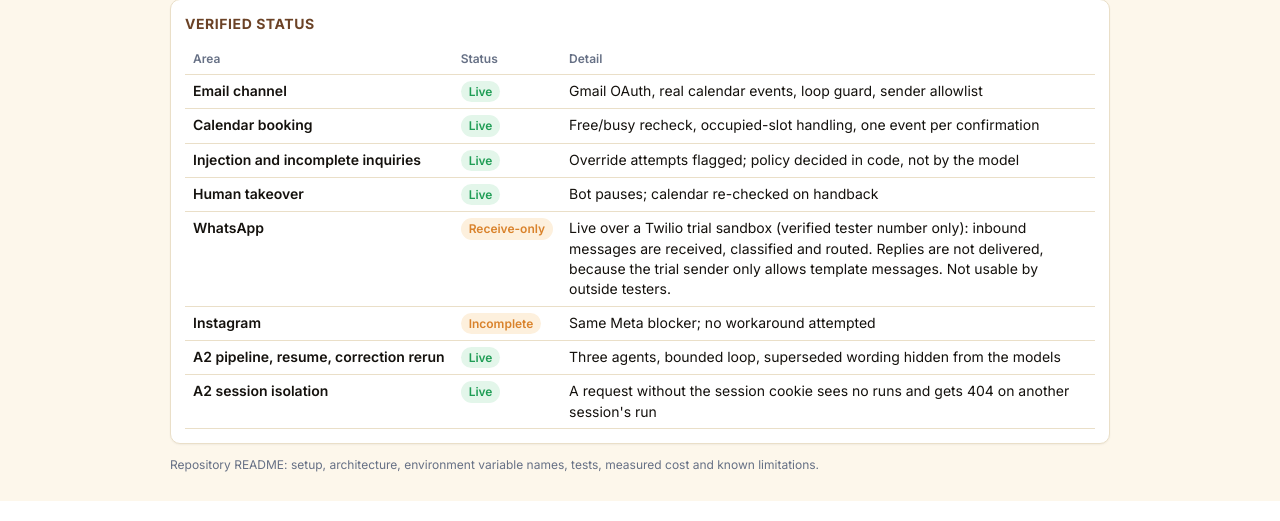
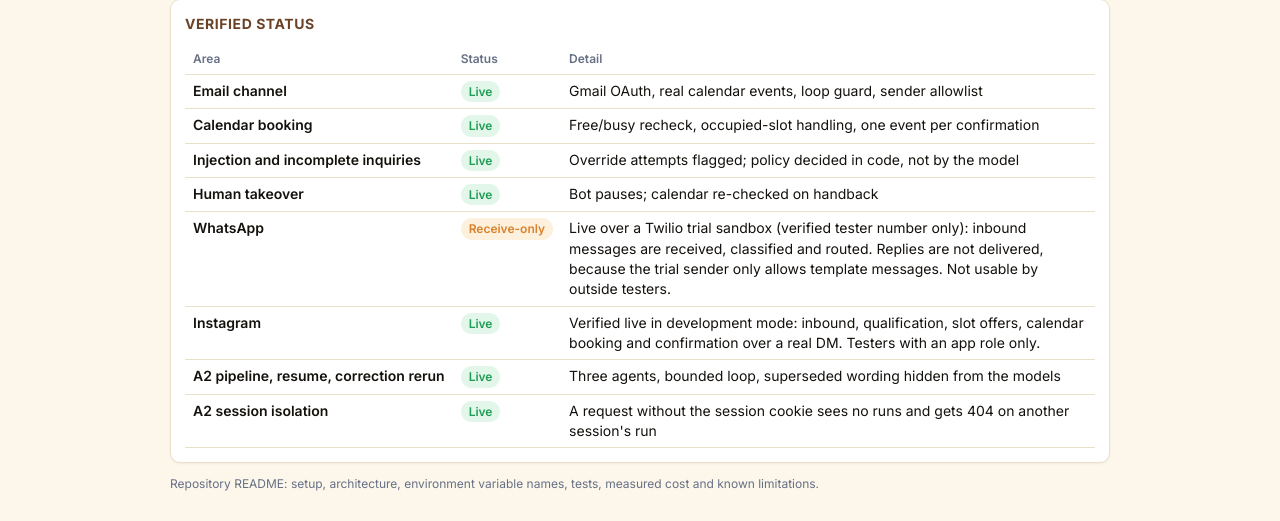
Before and after one commit to pranay-eligeti/mudita-assignments, a FastAPI app: page / in a window 1280 px wide. Shown: the part 608-1129 px from the top of the page. Run offline with FastAPI, Linux system fonts and the light colour scheme; some libraries are stand-ins or nearby versions.

Commit message:
Update Instagram status from Incomplete to Live
Co-Authored-By: Claude Sonnet 5.5 <noreply@anthropic.com>
Claude-Session: https://claude.ai/code/session_016VaLcTbw6fZRaUFpaM585f

```diff
--- a/app/templates/index.html
+++ b/app/templates/index.html
@@ -16,7 +16,7 @@
 <tr><td>Injection and incomplete inquiries</td><td><span class="badge b-ok">Live</span></td><td>Override attempts flagged; policy decided in code, not by the model</td></tr>
 <tr><td>Human takeover</td><td><span class="badge b-ok">Live</span></td><td>Bot pauses; calendar re-checked on handback</td></tr>
 <tr><td>WhatsApp</td><td><span class="badge b-warn">Receive-only</span></td><td>Live over a Twilio trial sandbox (verified tester number only): inbound messages are received, classified and routed. Replies are not delivered, because the trial sender only allows template messages. Not usable by outside testers.</td></tr>
-<tr><td>Instagram</td><td><span class="badge b-warn">Incomplete</span></td><td>Same Meta blocker; no workaround attempted</td></tr>
+<tr><td>Instagram</td><td><span class="badge b-ok">Live</span></td><td>Verified live in development mode: inbound, qualification, slot offers, calendar booking and confirmation over a real DM. Testers with an app role only.</td></tr>
 <tr><td>A2 pipeline, resume, correction rerun</td><td><span class="badge b-ok">Live</span></td><td>Three agents, bounded loop, superseded wording hidden from the models</td></tr>
 <tr><td>A2 session isolation</td><td><span class="badge b-ok">Live</span></td><td>A request without the session cookie sees no runs and gets 404 on another session's run</td></tr>
 </table></div>
```
